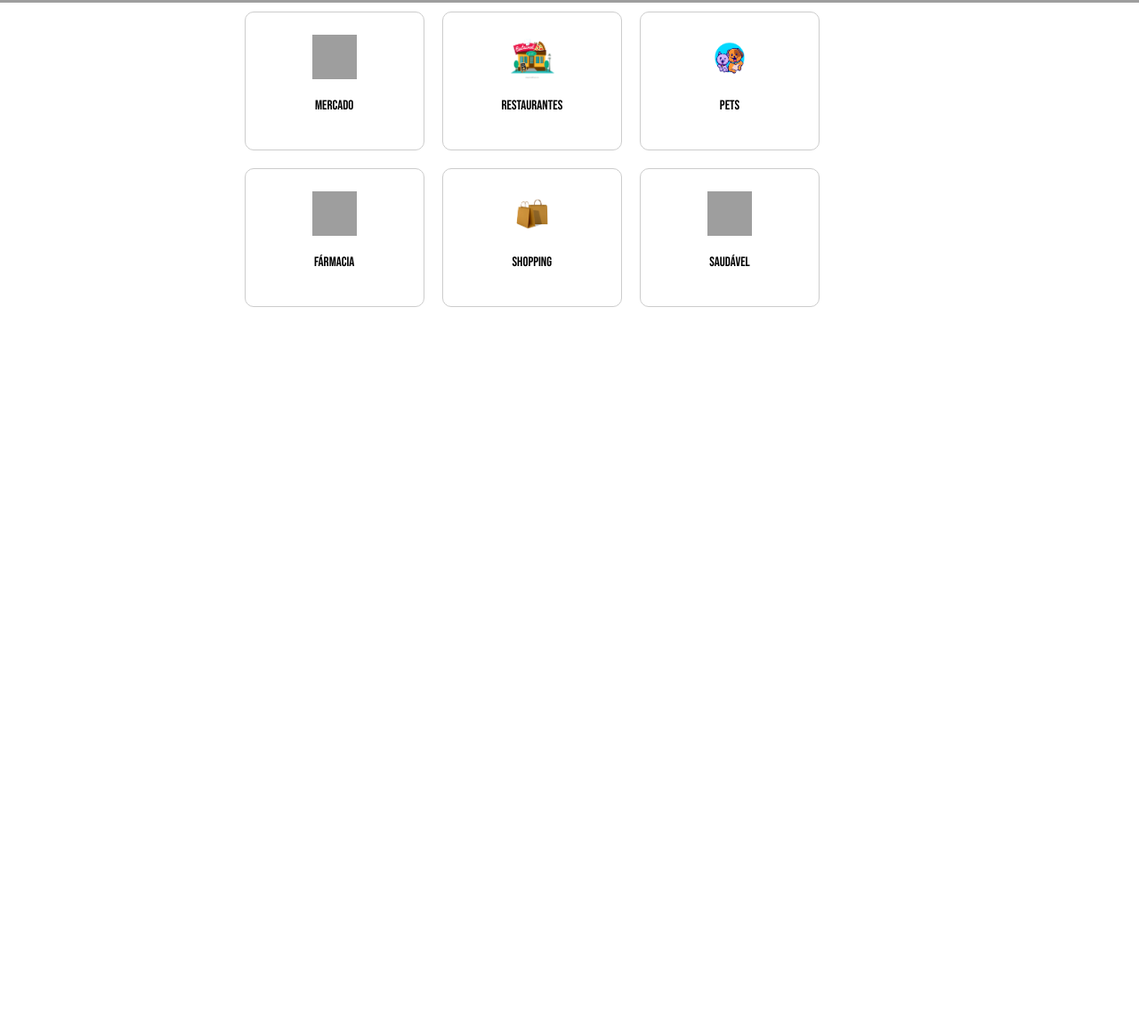
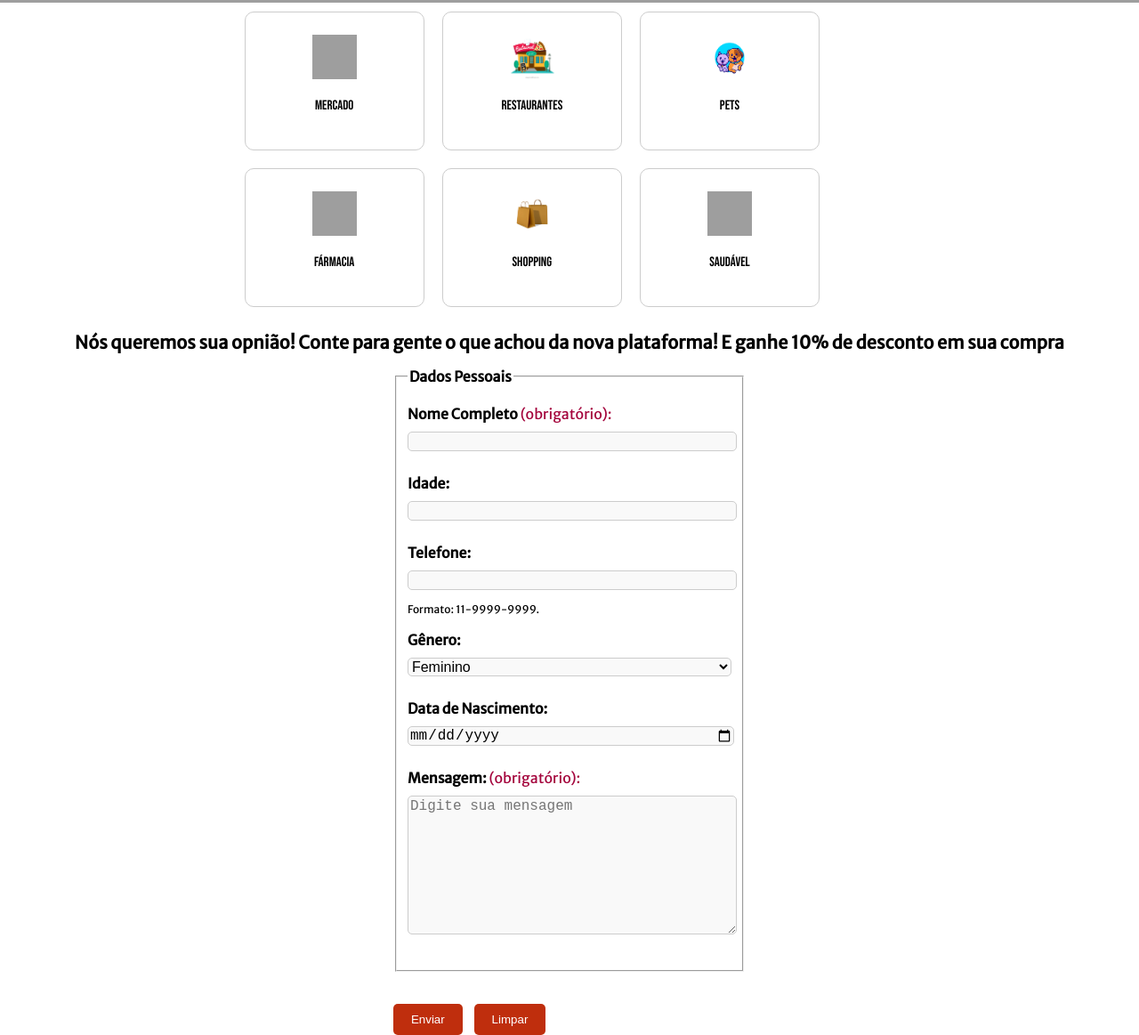
Before and after one commit to GabriellaFsena/ProjetoFinal-ADA, a plain HTML site: page index.html in a window 1280 px wide. Shown: the part 957-2120 px from the top of the page at 89% size. Before the commit the page ends 1312 px from the top, so only its background shows below. Drawn offline with nearby package versions, Linux system fonts and the light colour scheme; grey boxes are pictures that could not be loaded; files whose address does not match are found by name.

Commit message:
adicionando formulario

```diff
--- a/css/carrossel.css
+++ b/css/carrossel.css
@@ -109,10 +109,10 @@
 
 @media screen and (max-width: 329px) {
     .menu {
-        display: none; /* Oculta a lista em telas menores */
+        display: none;
         flex-direction: column;
         position: absolute;
-        top: 60px; /* Altura do menu */
+        top: 60px;
         left: 0;
         background-color: #333;
         width: 100%;
--- a/css/styles.css
+++ b/css/styles.css
@@ -1,4 +1,9 @@
-body {
+:root {
+    --cor-primaria: #fff;
+    --cor-required: #a4043c;
+    --cor-botao: #bf2e0d;
+    --cor-botao-active: #000000;
+}body {
     font-family: 'Bebas Neue', sans-serif;
     margin: 0;
     padding: 0;
@@ -120,31 +125,101 @@ ul, li {
        height: 50%;
     }
 
-    @media screen and (max-width: 329px) {
+
+
+    .container-4 {
+        display: flex;
+        flex-direction: column;
+        align-items: center;
+        font-family: 'Merriweather Sans', sans-serif;
+    }
+    .titulo-form {
+        font-size: 20px;
+        text-align: center;
+    }
+    legend {
+        font-weight: 900;
+    }
+
+    .formato-tel {
+        font-size: 12px;
+    }
+    .required {
+        color: var(--cor-required);
+        font-weight: 500;
+    }
+
+    .botao-enviar, .botao-limpar {
+        background-color: var(--cor-botao);
+        color: var(--cor-primaria);
+        cursor: pointer;
+        padding: 10px 20px;
+        margin-right: 10px;
+        border: none;
+        border-radius: 5px;
+    }
+
+label {
+    display: block;
+    margin-top: 10px;
+    font-weight: bold;
+}
+
+.input-caixa,
+
+textarea {
+    width: 100%;
+    margin: 10px 0;
+    border: 1px solid #ccc;
+    border-radius: 5px;
+    background-color: #f9f9f9;
+    font-size: 16px;
+}
+
+textarea {
+    height: 150px;
+}
+
+
+
+
+
+    .botao-enviar:hover {
+    background-color: var(--cor-botao-active);
+    }
+
+
+    .botao-limpar:hover {
+        background-color: var(--cor-botao-active);
+    }
+
+
+
+    @media screen and (max-width: 768px) {
         .menu {
-            display: none; /* Oculta a lista em telas menores */
+            display: none;
             flex-direction: column;
             position: absolute;
-            top: 60px; /* Altura do menu */
+            top: 60px;
             left: 0;
             background-color: #333;
             width: 100%;
         }
 
         .menu-icon {
-            display: block; /* Exibe o ícone do menu em telas menores */
+            display: block;
             cursor: pointer;
         }
         .bar {
-            width: 90px;
-            height: 30px;
+            width: 90%;
+            height: 30%;
             background-color: #cd0303;
             margin: 4px 0;
             transition: 0.4s;
             cursor: pointer;
         }
 
-        /* Estilos para o ícone do menu aberto */
+
         .change .bar:nth-child(1) {
             transform: rotate(-45deg) translate(-5px, 6px);
         }
@@ -162,4 +237,8 @@ ul, li {
     margin-top: 5px;
     margin-left: 10px;
 }
+.titulo-form {
+    font-size: 10px;
+    text-align: center;
+}
     }
--- a/index.html
+++ b/index.html
@@ -1,13 +1,15 @@
 <!DOCTYPE html>
 <html lang="pt-BR">
+
 <head>
     <meta charset="UTF-8">
     <meta name="viewport" content="width=device-width, initial-scale=1.0">
     <link rel="icon" href="./img/icone-ifood-circulo.png" type="image/x-icon">
-    <link rel="stylesheet" type="text/css" href="https://cdn.jsdelivr.net/npm/slick-carousel@1.8.1/slick/slick.css"/>
+    <link rel="stylesheet" type="text/css" href="https://cdn.jsdelivr.net/npm/slick-carousel@1.8.1/slick/slick.css" />
     <link rel="preconnect" href="https://fonts.googleapis.com">
     <link rel="preconnect" href="https://fonts.gstatic.com" crossorigin>
-    <link href="https://fonts.googleapis.com/css2?family=Bebas+Neue&family=Heebo&family=Merriweather+Sans&display=swap" rel="stylesheet">
+    <link href="https://fonts.googleapis.com/css2?family=Bebas+Neue&family=Heebo&family=Merriweather+Sans&display=swap"
+        rel="stylesheet">
     <script type="text/javascript" src="https://code.jquery.com/jquery-3.6.0.min.js"></script>
     <script type="text/javascript" src="https://cdn.jsdelivr.net/npm/slick-carousel@1.8.1/slick/slick.min.js"></script>
 
@@ -15,6 +17,7 @@
     <link rel="stylesheet" href="./css/carrossel.css">
     <title>Ifood</title>
 </head>
+
 <body>
     <header>
         <div class="logo">
@@ -82,9 +85,62 @@
 
         </div>
         <section class="container-3"></section>
-     <section class="container-4"></section>
+        <section class="container-4">
+
+            <h1 class="titulo-form">Nós queremos sua opnião! Conte para gente o que achou da nova plataforma! E ganhe
+                10% de desconto em sua compra</h1>
+            <form>
+                <fieldset>
+                    <legend>Dados Pessoais</legend>
+                    <p>
+                        <label for="nome">Nome Completo <span class="required">(obrigatório):</span></label>
+                        <input type="text" id="nome" name="nome" class="input-caixa" required>
+                    </p>
+                    <p>
+                        <label for="idade">Idade: </label>
+                        <input type="number" id="idade" name="idade" class="input-caixa" min="18" max="100" step="1">
+                    </p>
+
+                    <p>
+                        <label for="telefone">Telefone:</label>
+                        <input type="text" id="telefone" name="telefone" class="input-caixa"
+                            pattern="[0-9]{2}-[0-9]{4}-[0-9]{4}" required>
+                        <span class="formato-tel" id="phoneTip">Formato: 11-9999-9999.</span>
+                    </p>
+
+                    <p>
+                        <label for="genero">Gênero:</label>
+                        <select id="genero" name="genero" class="input-caixa">
+                            <option value="Feminino">Feminino</option>
+                            <option value="Masculino">Masculino</option>
+                        </select>
+                    </p>
+                    <p>
+                        <label for="data-nascimento">Data de Nascimento: </label>
+                        <input type="date" name="data-nascimento" class="input-caixa" min="1990-01-01" max="2005-01-01"
+                            required>
+                    <p>
+                        <label for="mensagem">Mensagem: <span class="required">(obrigatório):</span></label>
+                        <textarea id="mensagem" name="mensagem" class="input-caixa"
+                            placeholder="Digite sua mensagem"></textarea>
+                    </p>
+                </fieldset>
+                </p>
+                </select>
+                </fieldset> <br>
+
+
+
+                <button class="botao-enviar" type="submit">Enviar</button>
+                <button class="botao-limpar" type="reset">Limpar</button>
+
+            </form>
+
+
+        </section>
     </main>
     <footer> </footer>
     <script src="index.js"></script>
 </body>
+
 </html>
--- a/index.js
+++ b/index.js
@@ -9,8 +9,17 @@ $(document).ready(function () {
 });
 
 
-// Adicione um evento de clique para alternar a exibição da lista no ícone do menu
 document.querySelector('.menu-icon').addEventListener('click', function () {
     var menuList = document.querySelector('.menu-list');
     menuList.classList.toggle('change');
 });
+
+document.getElementById('.form').addEventListener("submit", function(event) {
+    event.preventDefault();
+
+
+    alert("Feedback enviado com sucesso!");
+
+
+    this.reset();
+});
```
Lines whose indentation alone changed are shown as unchanged.
